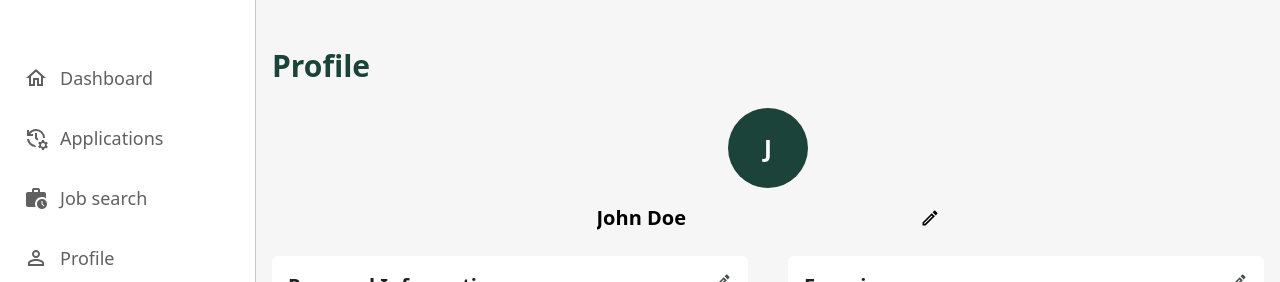
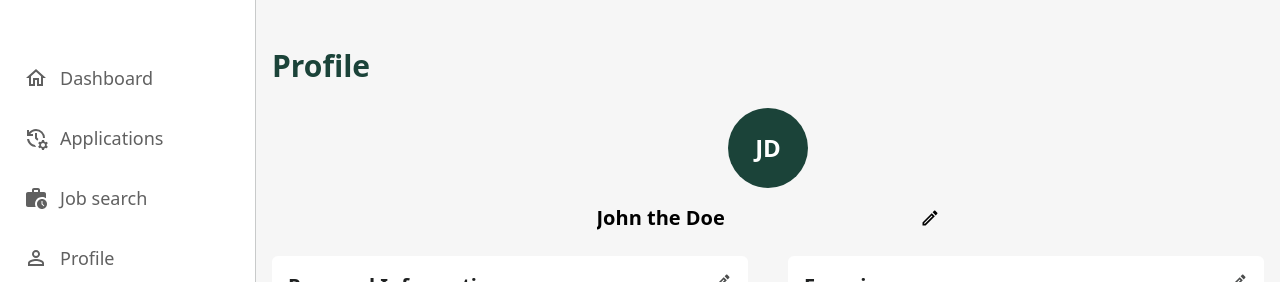
Before and after one commit to kolekarom/get-job, a React (Vite) app: page /dashboard/profile in a window 1280 px wide. Shown: the top 282 px of the page. Built offline with nearby package versions, Linux system fonts and the light colour scheme.

Commit message:
Add functionality to add and delete skills in the profile page

```diff
--- a/src/Components/AddNewJob.jsx
+++ b/src/Components/AddNewJob.jsx
@@ -24,7 +24,7 @@ const AddNewJobs = ({ setJobModal, onAddJob }) => {
 
   return (
     <div className="fixed inset-0 bg-[#000]/50 z-40">
-      <div className="p-6 w-[50%] shadow-md fixed top-1/2 left-1/2 translate-x-[-50%] translate-y-[-50%] bg-[#f3f3f3] rounded-lg">
+      <div className="p-6 w-[70%] lg:w-[50%] shadow-md fixed top-1/2 left-1/2 translate-x-[-50%] translate-y-[-50%] bg-[#f3f3f3] rounded-lg">
         <div>
           <h2 className="text-2xl font-semibold mb-4">Add New Job</h2>
           <form onSubmit={handleSubmit} className="flex flex-col gap-4">
--- a/src/Pages/Profile.jsx
+++ b/src/Pages/Profile.jsx
@@ -4,7 +4,8 @@ import {
   MdOutlineCall,
   MdOutlineLocationOn,
   MdOutlineEdit,
-  MdOutlineSaveAlt,
+  MdDelete,
+  MdAdd,
 } from "react-icons/md";
 
 const Profile = () => {
@@ -15,13 +16,14 @@ const Profile = () => {
   const [editingResume, setEditingResume] = useState(false);
   const [editingSkills, setEditingSkills] = useState(false);
 
-  const [name, setName] = useState("John Doe");
+  const [name, setName] = useState("John the Doe");
   const [email, setEmail] = useState("johnthedoe123@example.com");
   const [phone, setPhone] = useState("+2348056789019");
   const [location, setLocation] = useState("Mars");
   const [experience, setExperience] = useState("Add your experience");
   const [jobType, setJobType] = useState("Contract");
   const [skills, setSkills] = useState(["Javascript", "HTML"]);
+  const [newSkill, setNewSkill] = useState("");
 
   const handleEditToggle = (section) => {
     if (section === "personal") {
@@ -39,22 +41,46 @@ const Profile = () => {
     }
   };
 
+  const nameInitial = (name) => {
+    const nameSplit = name.split(" ");
+    if (nameSplit.length === 1) {
+      return nameSplit[0].charAt(0).toUpperCase();
+    } else {
+      return (
+        nameSplit[0].charAt(0).toUpperCase() +
+        nameSplit[nameSplit.length - 1].charAt(0).toUpperCase()
+      );
+    }
+  };
+
+  const handleAddSkill = () => {
+    if (newSkill.trim()) {
+      setSkills([...skills, newSkill]);
+      setNewSkill("");
+    }
+  };
+
+  const handleDeleteSkill = (index) => {
+    const newSkills = skills.filter((_, i) => i !== index);
+    setSkills(newSkills);
+  };
+
   return (
     <div>
       <div>
         <h2 className="text-teal-dark text-3xl font-semibold mb-6">Profile</h2>
         <div className="flex flex-col justify-center items-center mb-6">
           <div className="inline-flex items-center justify-center w-20 h-20 overflow-hidden bg-teal-dark text-white font-bold rounded-full text-2xl">
-            <h1>{name.charAt(0)}</h1>
+            <h1>{nameInitial(name)}</h1>
           </div>
           <div className="flex gap-5 justify-center items-center mt-4">
             <div>
               <label htmlFor="name"></label>
               <input
                 id="name"
-                type="name"
+                type="text"
                 value={name}
-                onChange={(e) => setName(e.target.value)}
+                onInput={(e) => setName(e.target.value)}
                 disabled={!editingName}
                 className={`text-xl font-bold bg-[#F6F6F6] ${
                   editingName
@@ -283,10 +309,10 @@ const Profile = () => {
               )}
             </span>
 
-            <div className="flex flex-wrap gap-3 mt-4">
+            <div className="flex flex-wrap gap-3 mt-4 items-center">
               {skills.map((skill, index) => (
+                <div key={index} className="flex items-center">
                   <input
-                  key={index}
                     type="text"
                     value={skill}
                     onChange={(e) => {
@@ -295,11 +321,35 @@ const Profile = () => {
                       setSkills(newSkills);
                     }}
                     disabled={!editingSkills}
-                  className={` bg-teal text-white rounded-full py-2 px-2.5 w-20 text-wrap flex justify-center items-center text-sm  ${
-                    editingSkills ? " outline-none" : ""
+                    className={`bg-teal text-white rounded-full py-2 px-2.5 w-20 text-wrap flex justify-center items-center text-sm ${
+                      editingSkills ? "outline-none" : ""
                     }`}
                   />
+                  {editingSkills && (
+                    <p
+                      className="cursor-pointer text-error font-medium ml-2"
+                      onClick={() => handleDeleteSkill(index)}
+                    >
+                      X
+                    </p>
+                  )}
+                </div>
               ))}
+              {editingSkills && (
+                <div className="flex items-center">
+                  <input
+                    type="text"
+                    value={newSkill}
+                    onChange={(e) => setNewSkill(e.target.value)}
+                    placeholder="New skill"
+                    className="bg-white border border-gray-light rounded-full py-2 px-2.5 w-28 text-sm outline-none"
+                  />
+                  <MdAdd
+                    className="cursor-pointer text-teal ml-2"
+                    onClick={handleAddSkill}
+                  />
+                </div>
+              )}
             </div>
           </div>
         </div>
--- a/tailwind.config.js
+++ b/tailwind.config.js
@@ -14,6 +14,7 @@ export default {
       'gray-light': '#C8CACA',
       'white': '#ffffff',
       'red': '#651817',
+      'error': '#c22a28',
       'red-light': '#FFC9C2',
       'orange': '#48391E',
       'orange-light': '#FFE5AD',
```
Lines whose indentation alone changed are shown as unchanged.
